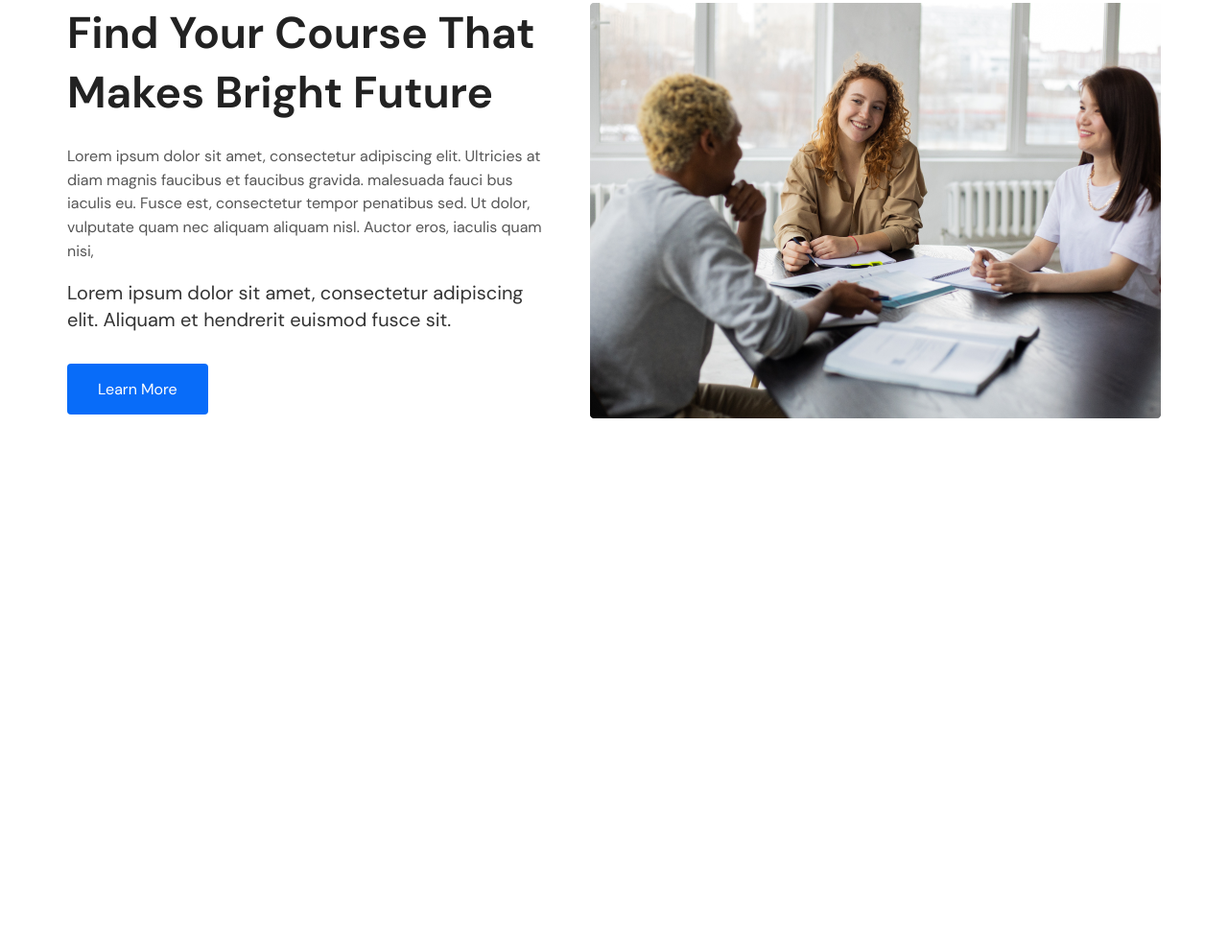
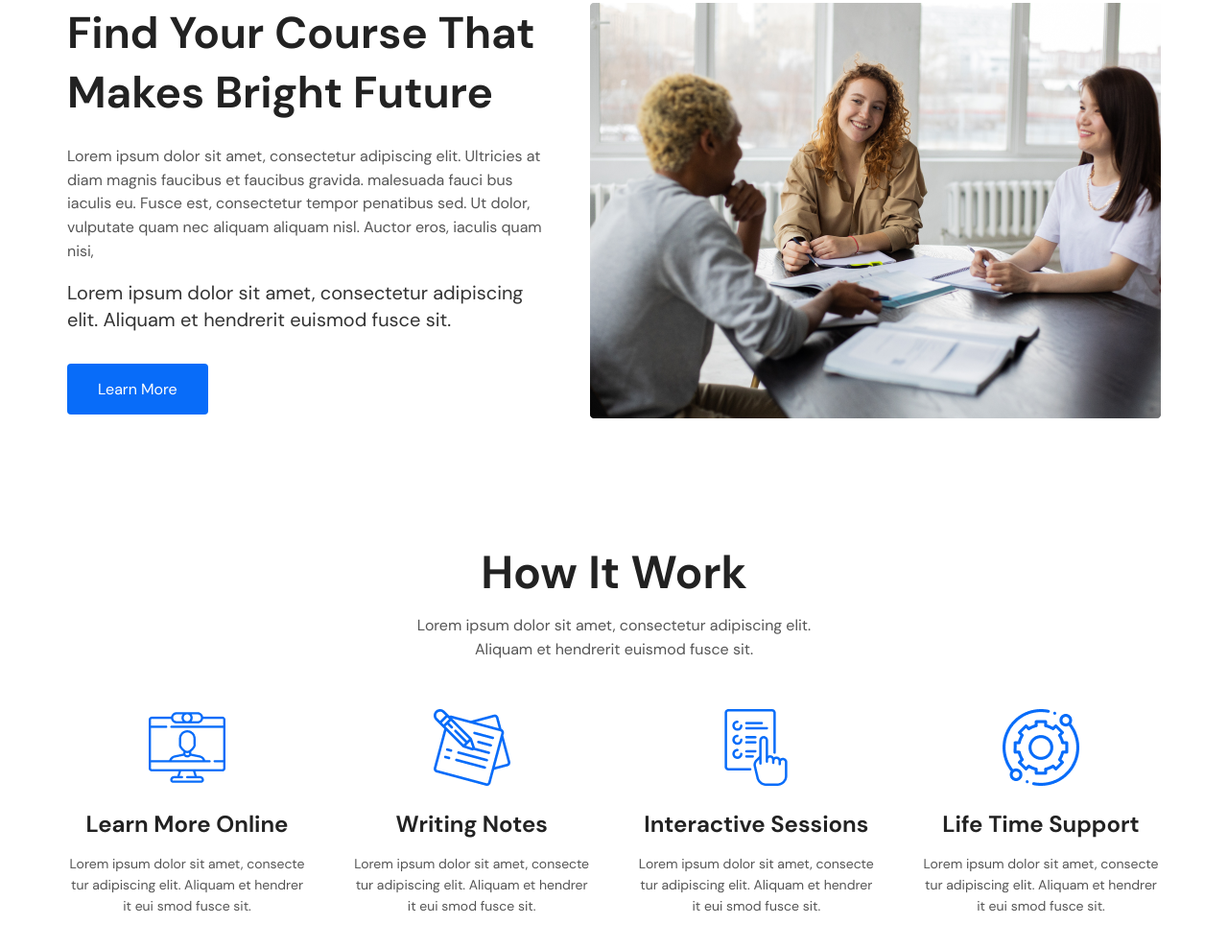
Before and after one commit to prdz14/Education, a plain HTML site: page index.html in a window 1280 px wide. Shown: the part 1129-2117 px from the top of the page at 96% size. Before the commit the page ends 1695 px from the top, so only its background shows below. Drawn offline with Linux system fonts and the light colour scheme.

Commit message:
section-services

```diff
--- a/index.html
+++ b/index.html
@@ -78,6 +78,39 @@
         </div>
       </div>
     </section>
+    <section class="services">
+      <div class="container">
+        <h2 class="services_title">How It Work</h2>
+        <h3 class="services_subtitle">Lorem ipsum dolor sit amet, consectetur adipiscing elit. Aliquam et hendrerit
+          euismod fusce sit. </h3>
+        <div class="services_grid">
+          <div class="services_item">
+            <img src="img/online-learning.png" alt="" class="services_item-img">
+            <h3 class="services_item-title">Learn More Online</h3>
+            <p class="services_item-subtitle">Lorem ipsum dolor sit amet, consecte tur adipiscing elit. Aliquam et
+              hendrer it eui smod fusce sit.</p>
+          </div>
+          <div class="services_item">
+            <img src="img/notes.png" alt="" class="services_item-img">
+            <h3 class="services_item-title">Writing Notes</h3>
+            <p class="services_item-subtitle">Lorem ipsum dolor sit amet, consecte tur adipiscing elit. Aliquam et
+              hendrer it eui smod fusce sit.</p>
+          </div>
+          <div class="services_item">
+            <img src="img/choices.png" alt="" class="services_item-img">
+            <h3 class="services_item-title">Interactive Sessions</h3>
+            <p class="services_item-subtitle">Lorem ipsum dolor sit amet, consecte tur adipiscing elit. Aliquam et
+              hendrer it eui smod fusce sit.</p>
+          </div>
+          <div class="services_item">
+            <img src="img/technical-support.png" alt="" class="services_item-img">
+            <h3 class="services_item-title">Life Time Support</h3>
+            <p class="services_item-subtitle">Lorem ipsum dolor sit amet, consecte tur adipiscing elit. Aliquam et
+              hendrer it eui smod fusce sit.</p>
+          </div>
+        </div>
+      </div>
+    </section>
   </main>
   <footer class="footer">
     <div class="container"></div>
--- a/style/style.css
+++ b/style/style.css
@@ -193,3 +193,49 @@ body {
   transform: scale(1.1);
   transition: 0.4s;
 }
+.services {
+  margin-bottom: 130px;
+}
+.services_title {
+  text-align: center;
+  margin-bottom: 12px;
+  font-weight: 700;
+  font-size: 48px;
+  line-height: 62px;
+  color: #222222;
+}
+.services_subtitle {
+  font-weight: 400;
+  font-size: 16px;
+  line-height: 155%;
+  max-width: 423px;
+  color: #555555;
+  margin: auto;
+  text-align: center;
+  margin-bottom: 50px;
+}
+.services_grid {
+  display: grid;
+  grid-template-columns: repeat(4, 250px);
+  justify-content: space-between;
+}
+.services_item {
+  display: flex;
+  flex-direction: column;
+  align-items: center;
+}
+.services_item-title {
+  text-align: center;
+  margin: 24px 0 16px;
+  font-weight: 700;
+  font-size: 24px;
+  line-height: 31px;
+  color: #222222;
+}
+.services_item-subtitle {
+  text-align: center;
+  font-weight: 400;
+  font-size: 14px;
+  line-height: 155%;
+  color: #555555;
+}
```
